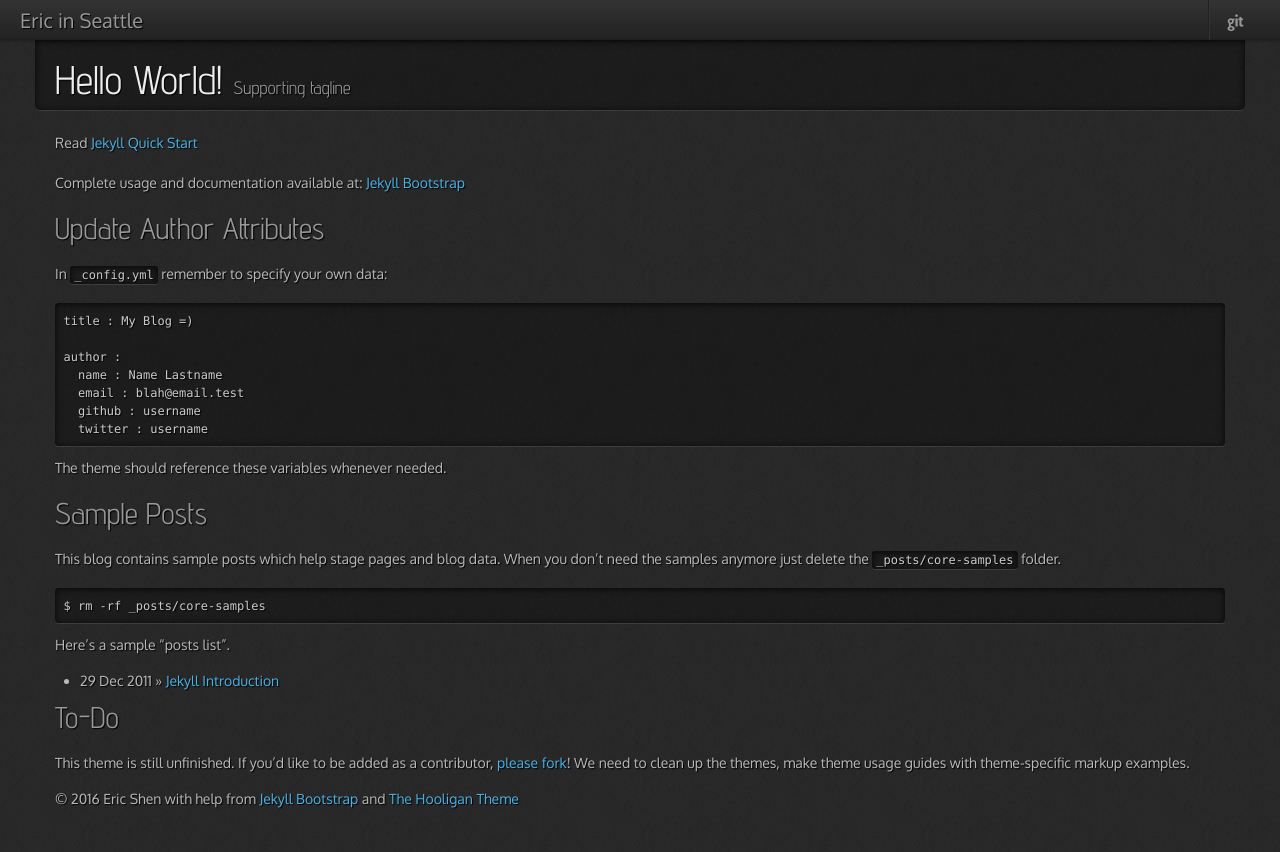
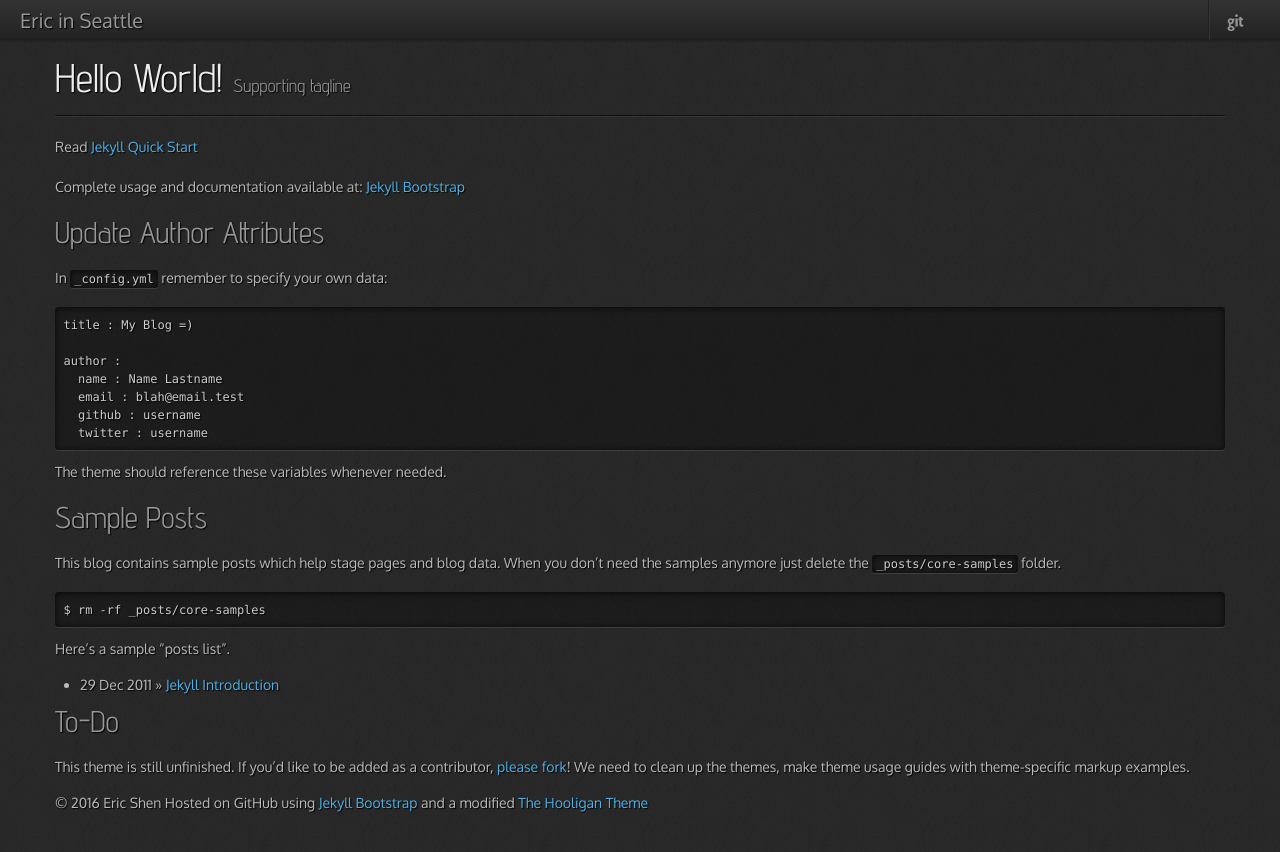
Before and after one commit to ericinseattle/ericinseattle.github.io, a Jekyll site: the page built from index.md, in a window 1280 px wide. Shown: the top 852 px of the page. Built offline with Jekyll 4.4.1, drawn with Linux system fonts in a browser that asks for light colours; nearby versions of some CDN libraries.

Commit message:
rmv box header

```diff
--- a/_includes/themes/hooligan/default.html
+++ b/_includes/themes/hooligan/default.html
@@ -114,8 +114,8 @@
     <footer>
       <div class="container">
         <p>&copy; {{ site.time | date: '%Y' }} {{ site.author.name }}
-          with help from <a href="http://jekyllbootstrap.com" target="_blank" title="The Definitive Jekyll Blogging Framework">Jekyll Bootstrap</a>
-          and <a href="http://github.com/dhulihan/hooligan" target="_blank">The Hooligan Theme</a>
+          Hosted on GitHub using <a href="http://jekyllbootstrap.com" target="_blank" title="The Definitive Jekyll Blogging Framework">Jekyll Bootstrap</a>
+          and a modified <a href="http://github.com/dhulihan/hooligan" target="_blank">The Hooligan Theme</a>
         </p>
       </div>
     </footer>
--- a/assets/themes/hooligan/css/style.css
+++ b/assets/themes/hooligan/css/style.css
@@ -158,7 +158,7 @@ hr {
 /* Page header tweaks */
 /* line 142, ../_sass/_base.scss */
 .page-header {
-  -webkit-box-shadow: rgba(255, 255, 255, 0.1) 0 1px 0, rgba(0, 0, 0, 0.8) 0 1px 7px 0px inset;
+  /*-webkit-box-shadow: rgba(255, 255, 255, 0.1) 0 1px 0, rgba(0, 0, 0, 0.8) 0 1px 7px 0px inset;
   -moz-box-shadow: rgba(255, 255, 255, 0.1) 0 1px 0, rgba(0, 0, 0, 0.8) 0 1px 7px 0px inset;
   box-shadow: rgba(255, 255, 255, 0.1) 0 1px 0, rgba(0, 0, 0, 0.8) 0 1px 7px 0px inset;
   background: #202020;
@@ -176,7 +176,7 @@ hr {
   -webkit-border-bottom-right-radius: 5px;
   -ms-border-bottom-right-radius: 5px;
   -o-border-bottom-right-radius: 5px;
-  border-bottom-right-radius: 5px;
+  border-bottom-right-radius: 5px;*/
 }
 /* line 155, ../_sass/_base.scss */
 .page-header h1 {
```
